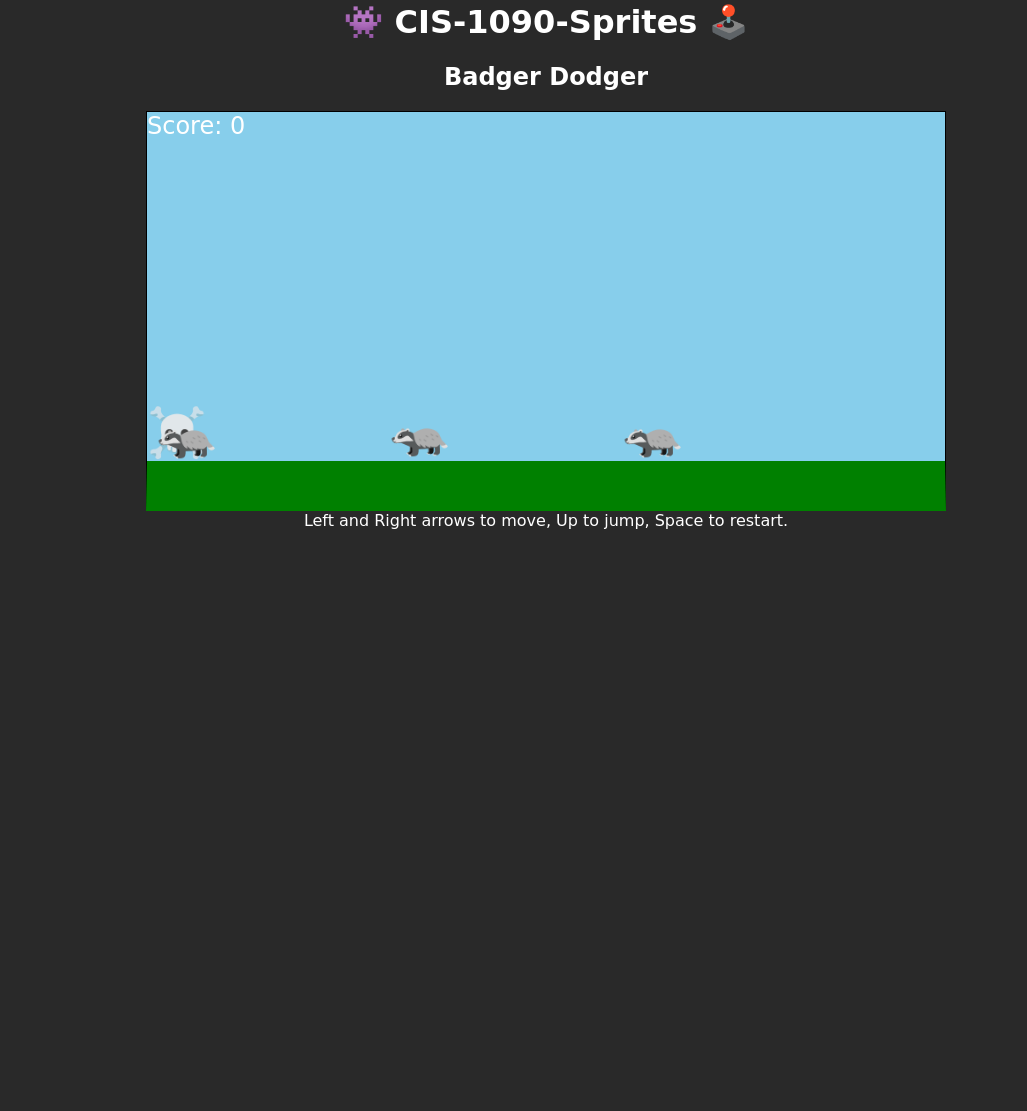
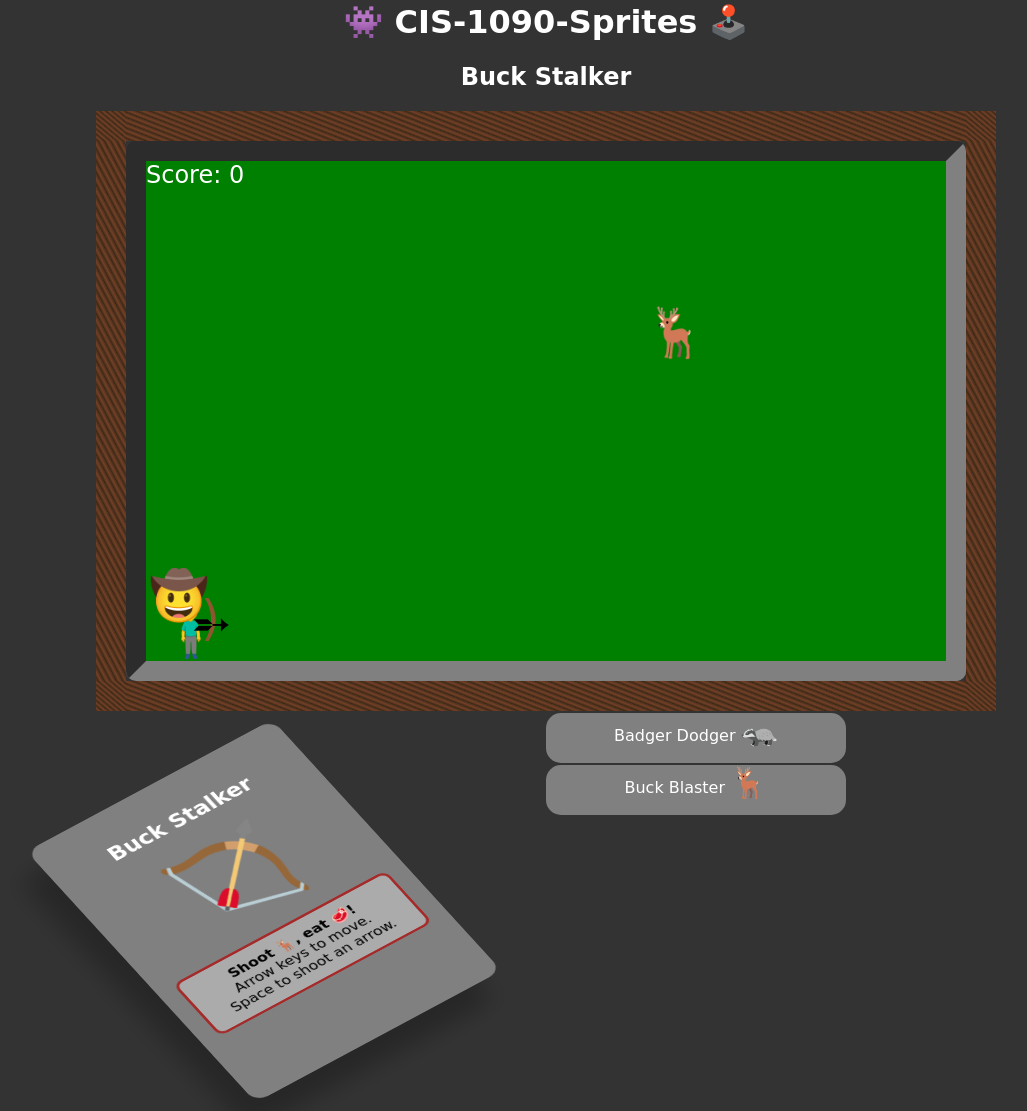
Before and after one commit to seezzo/CIS-1090-Sprites, a website built with Vite: page index.html in a window 1280 px wide. Shown: the part 18-1129 px from the top of the page, without its empty margins (94-1121 px from the left). Before the commit the page ends 800 px from the top, so only its background shows below. Built offline with nearby package versions, Linux system fonts and the light colour scheme.

Commit message:
Too much fun

```diff
--- a/index.html
+++ b/index.html
@@ -11,14 +11,42 @@
 <body>
   <h1>👾 CIS-1090-Sprites 🕹️</h1>
   <h2 id="name">Name Here</h2>
+  <div>
+    <div id="tv">
+      <div id="wood">
+        <div id="inset">
           <div id="app">
+            <div class="sprite"></div>
+            <div class="sprite"></div>
             <div class="sprite"></div>
             <div class="sprite"></div>
             <div class="sprite"></div>
             <div class="sprite"></div>
             <div id="score">Score: <span></span></div>
           </div>
-  Left and Right arrows to move, Up to jump, Space to restart.
+        </div>
+      </div>
+    </div>
+  </div>
+
+  <div id="current">
+    <h2 class="name">Badger Dodger</h2>
+    <div class="icon">🦡</div>
+    <div class="instructions">
+      Instructions:
+      <span>Left and Right arrows to move, Up to jump, Space to restart.</span>
+    </div>
+  </div>
+
+  <div id="shelf">
+    <div class="game">
+      Badger Dodger <span class="icon">🦡</span>
+    </div>
+    <div class="game">
+      Buck Blaster <span class="icon">🦌</span>
+    </div>
+  </div>
+
   <script type="module" src="src/main.js"></script>
 </body>
 
--- a/src/game.js
+++ b/src/games/badger.js
@@ -1,5 +1,3 @@
-let name = "Badger Dodger";
-
 //The y velocity of the hero
 let yVelocity = 0;
 
@@ -8,6 +6,8 @@ let dead = false;
 
 //Initial score is zero
 let score = 0;
+
+
 
 //This setup function is called once
 //So you can set everything up.
@@ -37,7 +37,7 @@ function setup(sprites) {
  * @param space     "
  * @returns The current score
  */
-function game(sprites, t, dt, up, down, left, right, space) {
+function frame(sprites, t, dt, up, down, left, right, space) {
 
 
     if (dead) {
@@ -68,7 +68,7 @@ function game(sprites, t, dt, up, down, left, right, space) {
             sprites[0].image = "🏃‍♂️";
         } else {
             //Otherwise swap between two poses
-            sprites[0].image = (Math.round(t * 10) % 2) ? "🧍‍♂️" : "🏃‍♂️";
+            sprites[0].image = (Math.round(t * 10) % 2) ? "🚶" : "🏃‍♂️";
         }
     } else {
         //Staying still? Use still person
@@ -133,4 +133,15 @@ function game(sprites, t, dt, up, down, left, right, space) {
     return score;
 };
 
-export { name, game, setup };
+export default {
+    name: "Badger Dodger",
+    instructions: "Left and Right arrows to move, Up to jump, Space to restart.",
+    icon: "",
+    background: {
+        "background-color": "skyblue",
+        "background-image": "linear-gradient(#424299, skyblue)",
+        "border-bottom": "50px solid green"
+    },
+    frame,
+    setup,
+};
--- /dev/null
+++ b/src/games/hunter.js
@@ -0,0 +1,141 @@
+//This setup function is called once
+//So you can set everything up.
+function setup(sprites) {
+    //Make sprite zero a little person at 0,0
+    sprites[0].image = "🧍‍♂️";
+    sprites[0].x = 15;
+    sprites[0].y = 0;
+
+    sprites[1].image = "🤠";
+    sprites[1].x = 3;
+    sprites[1].y = 35;
+
+    sprites[2].image = ")";
+    sprites[2].x = 40;
+    sprites[2].y = 20;
+    sprites[2].color = "#8E562E";
+
+    sprites[3].image = "➵";
+    sprites[3].x = -100;
+    sprites[3].y = -100;
+
+    sprites[4].image = "🦌";
+    sprites[4].x = 500;
+    sprites[4].y = 300;
+
+}
+
+//Compute the distance between two sprites
+function distance(a, b) {
+    let dx = a.x - b.x;
+    let dy = a.y - b.y;
+    return Math.sqrt(dx * dx + dy * dy);
+}
+
+//Initial score is zero
+let score = 0;
+
+const walk = 200;
+let facingRight = true;
+let vArrow = 0;
+
+/**
+ * Game function called every frame
+ * @param sprites   Array of sprite objects
+ * @param t         Time since start of game
+ * @param dt        Time since last frame
+ * @param up        Is up pressed?
+ * @param down      "
+ * @param left      "
+ * @param right     "
+ * @param space     "
+ * @returns The current score
+ */
+function frame(sprites, t, dt, up, down, left, right, space) {
+    const hunter = sprites[0];
+    const head = sprites[1];
+    const bow = sprites[2];
+    const arrow = sprites[3];
+    const buck = sprites[4];
+
+    //Move Hunter
+    if (up) {
+        hunter.y += walk * dt;
+    } if (down) {
+        hunter.y -= walk * dt;
+    }
+    if (right) {
+        hunter.x += walk * dt;
+        facingRight = true;
+    }
+    if (left) {
+        hunter.x -= walk * dt;
+        facingRight = false;
+    }
+    head.x = hunter.x - 12;
+    head.y = hunter.y + 35 + 2 * Math.sin(3 * t);
+    bow.y = hunter.y + 15;
+    if (facingRight) {
+        bow.flip = false;
+        bow.x = hunter.x + 40;
+    } else {
+        bow.flip = true;
+        bow.x = hunter.x - 20;
+    }
+
+    if (vArrow == 0) {
+        arrow.y = hunter.y + 10;
+        if (facingRight) {
+            arrow.x = hunter.x + 30;
+            arrow.flip = false;
+        } else {
+            arrow.x = hunter.x - 40;
+            arrow.flip = true;
+        }
+    } else {
+        arrow.x += dt * vArrow;
+        arrow.flip = vArrow < 0;
+        if (arrow.x < -100 || arrow.x > 900)
+            vArrow = 0;
+    }
+
+    if (space ) {
+        if (facingRight)
+            arrow.x = hunter.x + 20;
+        else
+            arrow.x = hunter.x - 30;
+        arrow.y = hunter.y + 10;
+        vArrow = facingRight ? 400 : -400;
+    }
+
+    if ( buck.image == "🥩" ){
+        if ( distance(hunter, buck) < 50 ){
+            score++;
+            buck.image = "🦌";
+            buck.x = 780 * Math.random();
+            buck.y = 470 * Math.random();
+        }
+    } else {
+        if ( vArrow && distance(arrow, buck) < 20 ){
+            score++;
+            vArrow = 0;
+            buck.image = "🥩";
+        }
+    }
+
+
+
+
+    return score;
+};
+
+export default {
+    name: "Buck Stalker",
+    instructions: "<b>Shoot 🦌, eat 🥩!</b><br>Arrow keys to move.<br>Space to shoot an arrow.",
+    icon: "🏹",
+    background: {
+        "background-color": "green"
+    },
+    frame,
+    setup,
+};
--- a/src/main.js
+++ b/src/main.js
@@ -1,15 +1,45 @@
-import {name, game, setup} from "./game.js";
+import hunter from "./games/hunter.js";
+import badger from "./games/hunter.js";
+
+let games = [
+    hunter,
+    badger
+];
+
+//HTML Elements to update
+let app = document.querySelector("#app");
+let scoreSpan = document.querySelector("#score > span");
+let spriteDivs = document.querySelectorAll("#app > div.sprite");
+
+//Initialize the sprite array
+let sprites = [];
+let currentGame = false;
+
+
+function loadGame(game) {
+    sprites = [
+        { image: "", x: 0, y: 0, flip: false },
+        { image: "", x: 0, y: 0, flip: false },
+        { image: "", x: 0, y: 0, flip: false },
+        { image: "", x: 0, y: 0, flip: false },
+        { image: "", x: 0, y: 0, flip: false },
+        { image: "", x: 0, y: 0, flip: false }
+    ];
 
     //Set the name in the HTML based on the game
-document.querySelector("#name").innerText = name;
+    document.querySelector("#current > .name").innerText = game.name;
+    document.querySelector("#name").innerText = game.name;
+    document.querySelector("#current > .icon").innerText = game.icon;
+    document.querySelector("#current > .instructions").innerHTML = game.instructions;
+    currentGame = game;
 
-//Initialize the sprite array
-let sprites = [
-    { image: "?", x: 0, y: 0, flip: false },
-    { image: "?", x: 0, y: 0, flip: false },
-    { image: "?", x: 0, y: 0, flip: false },
-    { image: "?", x: 0, y: 0, flip: false }
-];
+    game.setup(sprites);
+    for (let i in game.background) {
+        app.style[i] = game.background[i];
+    };
+}
+
+loadGame(hunter);
 
 //Button state
 let up, down, left, right, space;
@@ -36,16 +66,10 @@ document.onkeyup = document.onkeydown = function (event) {
     }
 };
 
-//HTML Elements to update
-let scoreSpan = document.querySelector("#score > span");
-let spriteDivs = document.querySelectorAll("#app > div.sprite");
-
 //Keep track of total and interframe time
 let startTime = new Date().getTime();
 let lastTime = startTime;
 
-
-setup(sprites);
 requestAnimationFrame(frame);
 
 function frame() {
@@ -56,7 +80,8 @@ function frame() {
     lastTime = now;
 
     //Call the game funciton
-    let score = game(sprites, t, dt, up, down, left, right, space);
+    if (currentGame) {
+        let score = currentGame.frame(sprites, t, dt, up, down, left, right, space);
 
         //update the score
         scoreSpan.innerText = score;
@@ -66,10 +91,12 @@ function frame() {
             let div = spriteDivs[s];
             let sprite = sprites[s];
             div.innerText = sprite.image;
+            div.style.color = sprite.color;
             div.style.left = sprite.x + "px";
             div.style.bottom = sprite.y + "px";
             div.style.transform = sprite.flip ? "scale(-1, 1)" : "";
         }
+    }
 
     requestAnimationFrame(frame);
 }
--- a/style.css
+++ b/style.css
@@ -1,28 +1,27 @@
 html {
   box-sizing: border-box;
 }
-*, *:before, *:after {
+
+*,
+*:before,
+*:after {
   box-sizing: inherit;
 }
 
 body {
   font-family: Inter, Avenir, Helvetica, Arial, sans-serif;
   text-align: center;
-  background-color: rgb(41, 41, 41);
+  background-color: rgb(51, 51, 51);
   color: white;
   font-family: cursive;
 }
 
 #app {
-  background-color: skyblue;
-  margin: 50px;
-  border: 1px solid black;
-  border-bottom: 50px solid green;
   width: 800px;
-  height: 400px;
-  margin: auto;
+  height: 500px;
   position: relative;
   overflow: hidden;
+  margin: 0px;
 }
 
 .sprite {
@@ -30,6 +29,7 @@ body {
   bottom: 0px;
   left: 0px;
   font-size: xxx-large;
+  color: black;
 }
 
 #score {
@@ -37,3 +37,69 @@ body {
   left: 0px;
   font-size: x-large;
 }
+
+#tv {
+  margin: auto;
+  display: inline-block;
+}
+
+#inset {
+  border: 20px inset gray;
+  border-radius: 10px;
+}
+
+#wood {
+  border: 30px solid;
+  border-image: repeating-linear-gradient(40deg, hsl(30, 50%, 15%), hsl(20, 50%, 30%), hsl(25, 40%, 20%) 8px) 60;
+}
+
+#current {
+  float: left;
+  position: relative;
+  left: 200px;
+  background: gray;
+  height: 400px;
+  width: 300px;
+  transform:
+    rotateX(40deg) rotateZ(-35deg);
+  transform-style: preserve-3d;
+  border-radius: 15px;
+  box-shadow:
+    -28px 28px 28px 0 rgba(0, 0, 0, 0.25);
+}
+
+#current > h2 {
+  padding-top: 20px;
+}
+
+#current > .icon {
+  font-size: 100px;
+}
+
+#current > .instructions {
+  margin: 20px;
+  padding: 10px;
+  border: 3px solid brown;
+  border-radius: 10px;
+  color: black;
+  background-color: rgb(171, 171, 171);
+}
+
+#shelf {
+  display: inline-block;
+}
+
+#shelf > .game {
+  background: gray;
+  width: 300px;
+  height: 50px;
+  border-radius: 15px;
+  margin: 2px;
+}
+#shelf > .game > .icon {
+  font-size: 30px;
+}
+
+#shelf > .game > h2 {
+
+}
```
Lines whose indentation alone changed are shown as unchanged.
